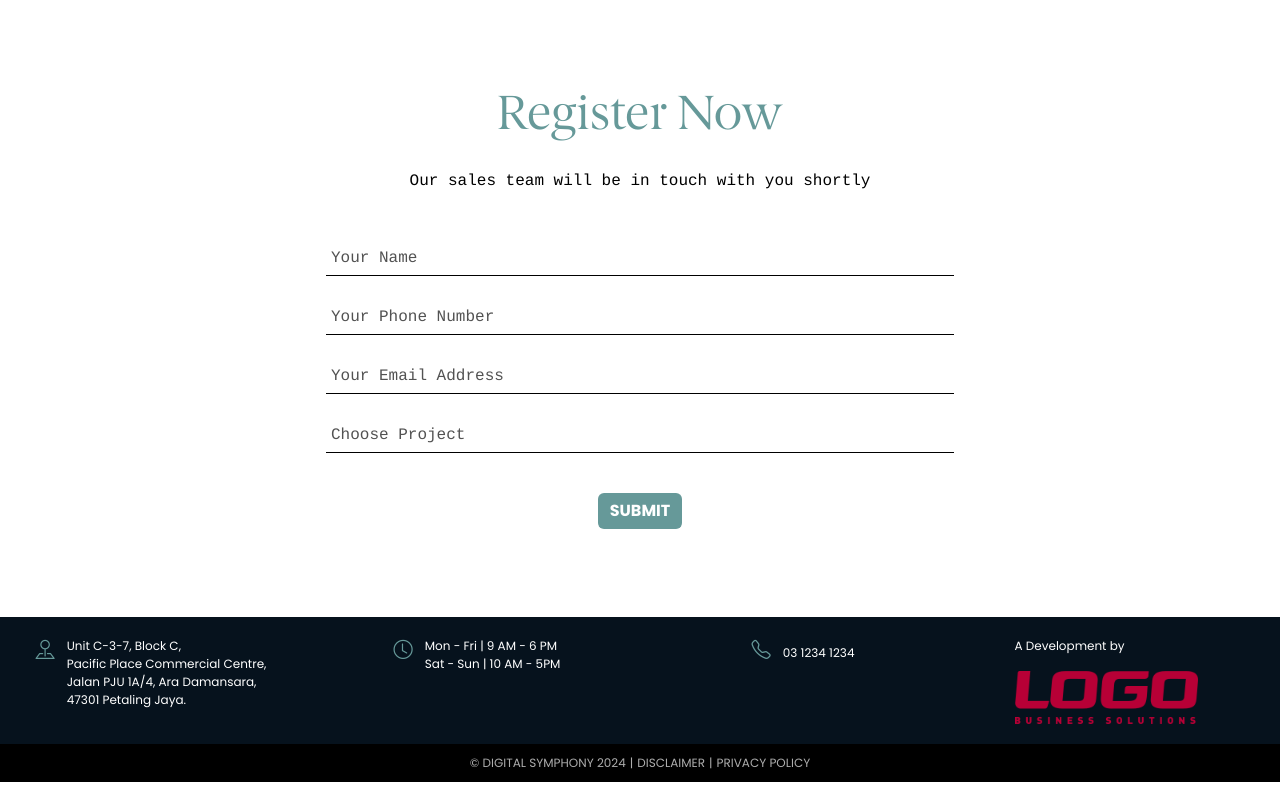
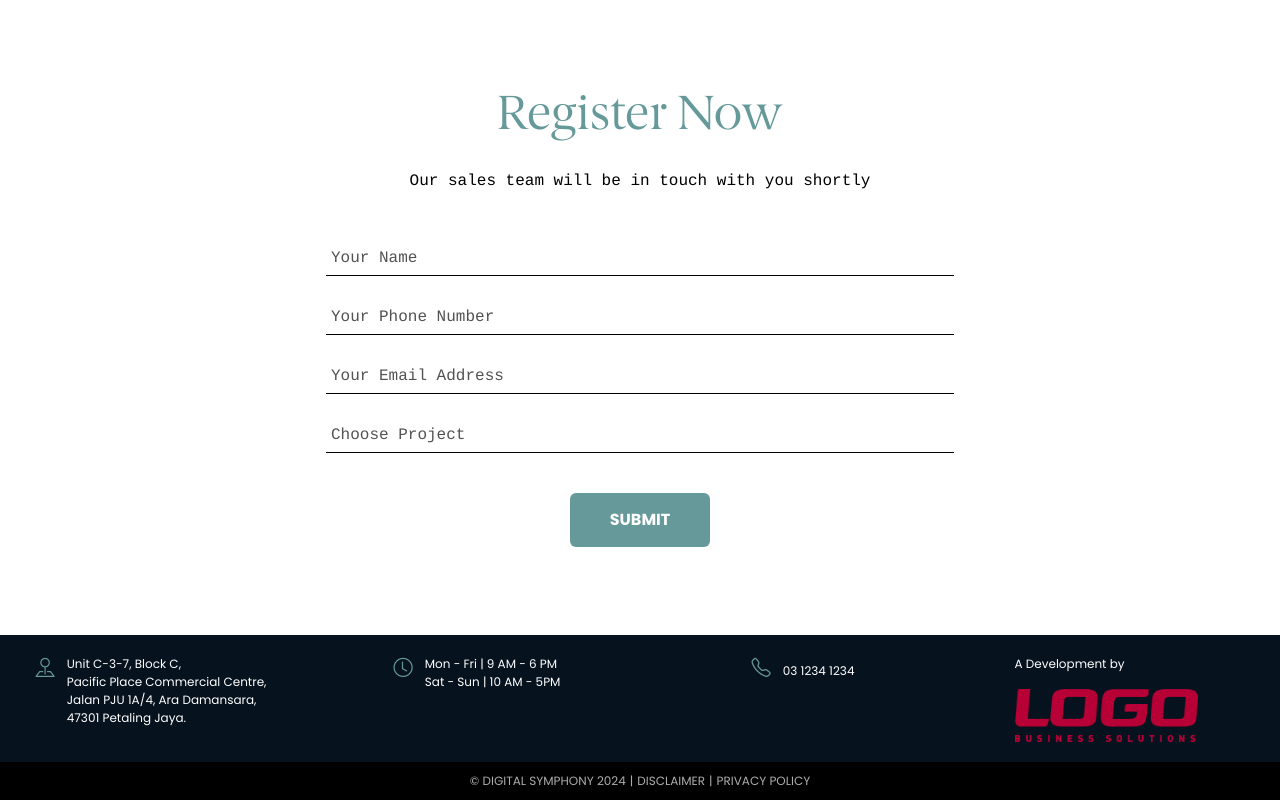
Before and after one commit to yanlingca/ds-fe-technical-assessment-2024, a React (Create React App) app: page / in a window 1280 px wide. Shown: the part 2777-3577 px from the top of the page. Built offline with nearby package versions, Linux system fonts and the light colour scheme.

Commit message:
padding of submit button

```diff
--- a/src/assets/style/regform.css
+++ b/src/assets/style/regform.css
@@ -26,3 +26,6 @@
 .regform .form-control.custom-field::placeholder{
     color: #525252;
 }
+.regform .primary-btn{
+    padding: 15px 40px 15px 40px;
+}
```
